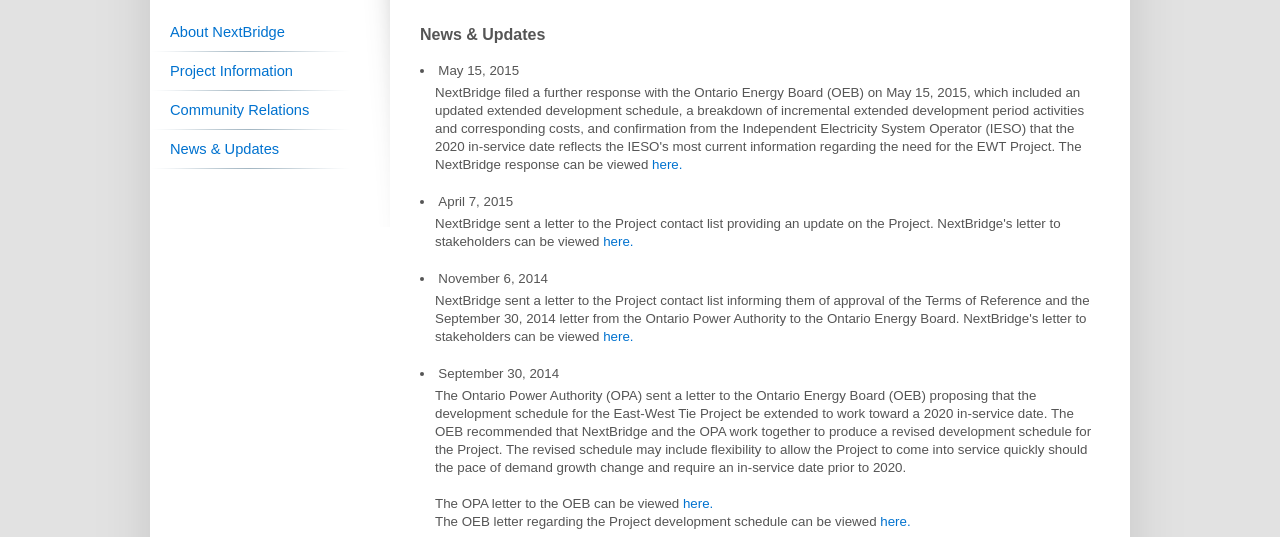
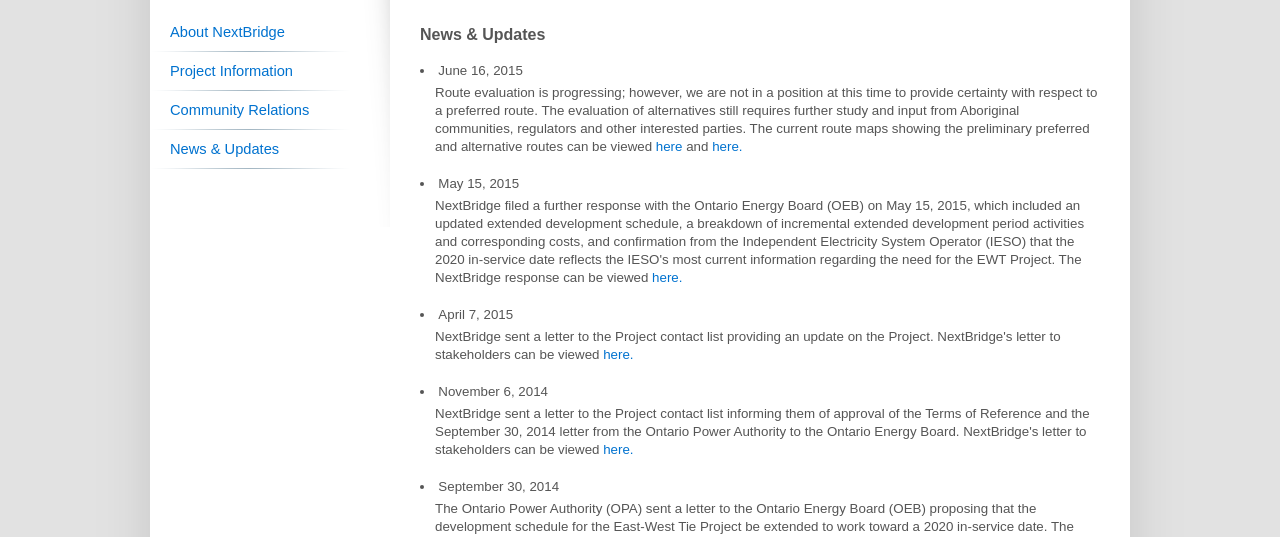
Before and after one commit to SpiritCreative/SpiritCreative.github.io, a plain HTML site: page news.htm in a window 1280 px wide. Shown: the part 263-800 px from the top of the page. Drawn offline with Linux system fonts and the light colour scheme.

Commit message:
June 16 changes.

```diff
--- a/news.htm
+++ b/news.htm
@@ -51,6 +51,10 @@
             <h1>News & Updates</h1>
 			<div style="margin: 20px 0px 0px 20px;">
 
+			<li>June 16, 2015</li>
+			    <p style="margin: -15px 0px 0px -5px;">
+		    	 Route evaluation is progressing; however, we are not in a position at this time to provide certainty with respect to a preferred route.  The evaluation of alternatives still requires further study and input from Aboriginal communities, regulators and other interested parties.  The current route maps showing the preliminary preferred and alternative routes can be viewed <a href="files/OEWT_Preliminary_Preferred_and_Alternate_Routes_20150417.pdf" target="_blank">here</a> and <a href="files/OEWT_All_Dorion_Alternatives_20150417.pdf" target="_blank">here.</a>
+			    </p>
 			<li>May 15, 2015</li>
 			    <p style="margin: -15px 0px 0px -5px;">
 		    	 NextBridge filed a further response with the Ontario Energy Board (OEB) on May 15, 2015, which included an updated extended development schedule, a breakdown of incremental extended development period activities and corresponding costs, and confirmation from the Independent Electricity System Operator (IESO) that the 2020 in-service date reflects the IESO's most current information regarding the need for the EWT Project.  The NextBridge response can be viewed <a href="files/NextBridge_EWT_Response to 20150122 Decision and Order_20150515.pdf" target="_blank">here.</a>
```
Also changed, not shown: 2 other files.
